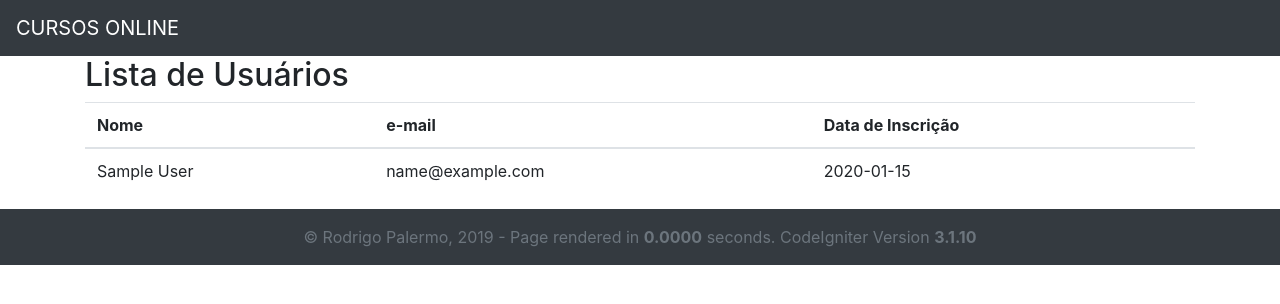
After one commit to rodrigo-palermo/frameworks-cursos, a CodeIgniter app: page /cursos/index.php/user/list in a window 1280 px wide. The commit adds this page. Shown: the top 304 px of the page. Run offline with CodeIgniter, Linux system fonts and the light colour scheme; tables that the repository leaves empty hold one stand-in row (values such as "Sample post"); some libraries are stand-ins or nearby versions.

Commit message:
List users.

```diff
--- a/application/controllers/User.php
+++ b/application/controllers/User.php
@@ -39,4 +39,15 @@ class User extends CI_Controller
         }
     }
 
+    public function list()
+    {
+        $data['title'] = 'Lista de Usuários';
+
+        $data['users'] = $this->user_model->get_users();
+
+        $this->load->view('templates/header', $data);
+        $this->load->view('user/list');
+        $this->load->view('templates/footer');
+    }
+
 }
--- a/application/models/User_model.php
+++ b/application/models/User_model.php
@@ -21,4 +21,10 @@ class User_model extends CI_Model
 
         return $this->db->insert('user', $data);
     }
+
+    public function get_users()
+    {
+        $query = $this->db->get('user');
+        return $query->result_array();
+    }
 }
--- a/application/views/user/create.php
+++ b/application/views/user/create.php
@@ -7,8 +7,8 @@
 <div class="form-group">
     <label for="id_perfil">Perfil</label>
     <select name="id_perfil" autofocus>
-    <?php foreach ($profiles as $p){
-        echo '<option value='.$p['id'].'>'.$p['nome'].'</option>'.PHP_EOL;
+    <?php foreach ($profiles as $profiles_item){
+        echo '<option value='.$profiles_item['id'].'>'.$profiles_item['nome'].'</option>'.PHP_EOL;
     }?>
     </select>
 </div>
--- /dev/null
+++ b/application/views/user/list.php
@@ -0,0 +1,20 @@
+<h2><?php echo $title; ?></h2>
+
+<table class='table'>
+    <thead>
+        <tr>
+            <th>Nome</td>
+            <th>e-mail</td>
+            <th>Data de Inscrição</td>
+        </tr>
+    </thead>
+    <tbody>
+    <?php foreach($users as $users_item) {
+        echo '<tr>'.PHP_EOL;
+        echo '<td>'.$users_item['nome'].'</td>'.PHP_EOL;
+        echo '<td>'.$users_item['email'].'</td>'.PHP_EOL;
+        echo '<td>'.$users_item['data_inscricao'].'</td>'.PHP_EOL;
+        echo '</tr>'.PHP_EOL;
+    }?>
+    </tbody>
+</table>
```
